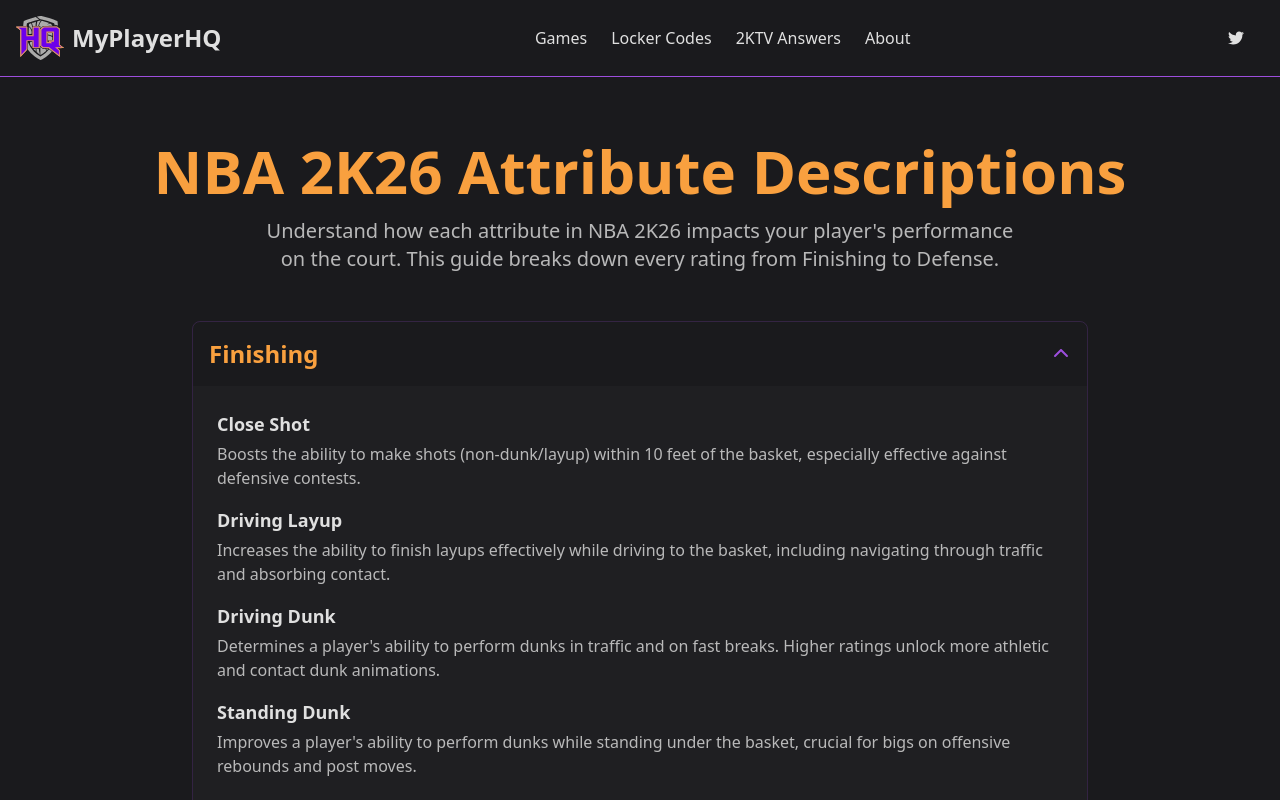
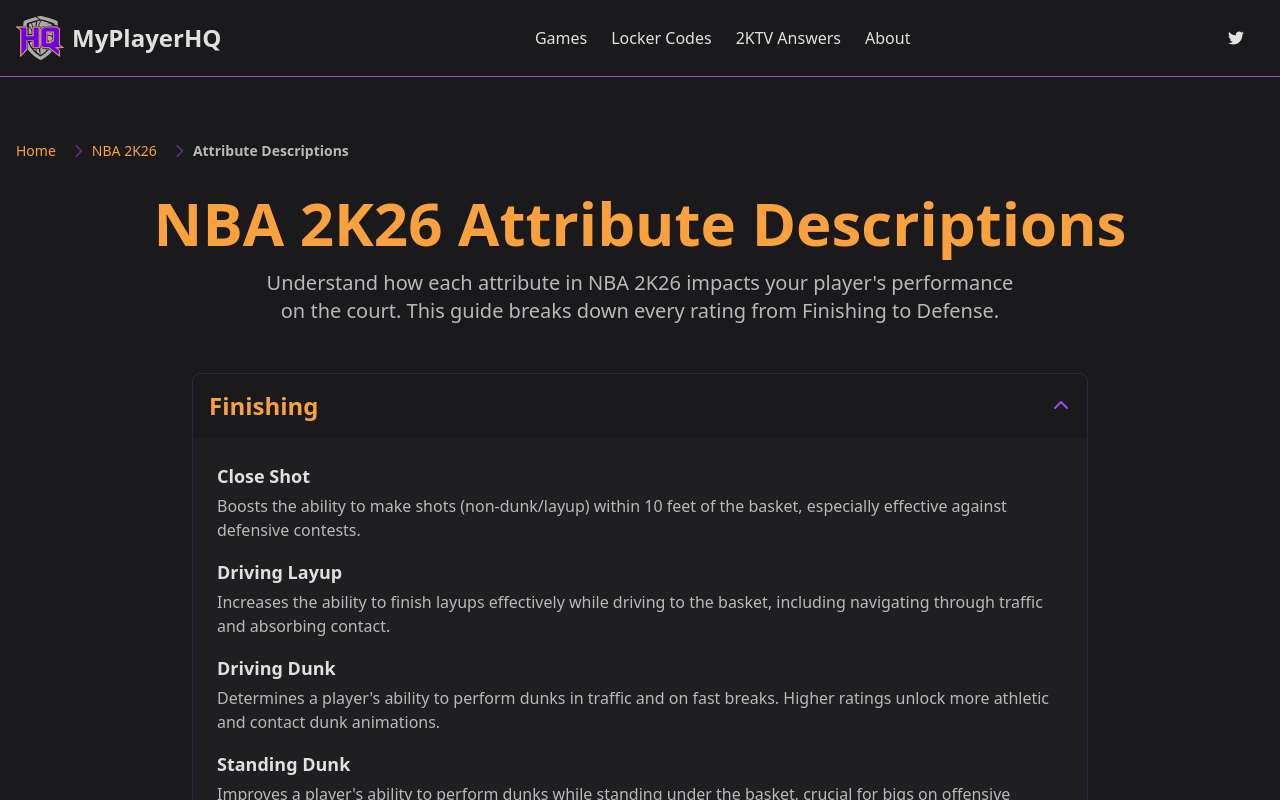
Before and after one commit to OneBuffaloLabs/myplayer-hq, a Next.js app: page /games/nba-2k26/attribute-descriptions in a window 1280 px wide. Shown: the top 800 px of the page. Built offline with nearby package versions, Linux system fonts and the light colour scheme.

Commit message:
[Issue-14] Added breadcrumbs

```diff
--- /dev/null
+++ b/src/app/games/nba-2k26/attribute-descriptions/layout.tsx
@@ -0,0 +1,13 @@
+import { Metadata } from 'next';
+import { generateMetadata } from '@/utils/metadata';
+
+export const metadata: Metadata = generateMetadata({
+  title: 'NBA 2K26 Attribute Descriptions',
+  description:
+    "Understand how each attribute in NBA 2K26 impacts your player's performance on the court. This guide breaks down every rating from Finishing to Defense.",
+  urlPath: '/games/nba-2k26/attribute-descriptions',
+});
+
+export default function AttributeDescriptionsLayout({ children }: { children: React.ReactNode }) {
+  return <>{children}</>;
+}
--- a/src/app/games/nba-2k26/attribute-descriptions/page.tsx
+++ b/src/app/games/nba-2k26/attribute-descriptions/page.tsx
@@ -4,6 +4,7 @@ import { useState } from 'react';
 import { FontAwesomeIcon } from '@fortawesome/react-fontawesome';
 import { faChevronDown, faChevronUp } from '@fortawesome/free-solid-svg-icons';
 import attributeData from '@/data/games/nba-2k26/attributes.json';
+import { Breadcrumbs } from '@/components/Breadcrumbs';
 
 type Attribute = {
   name: string;
@@ -14,6 +15,12 @@ type AttributeCategory = {
   category: string;
   attributes: Attribute[];
 };
+
+const breadcrumbItems = [
+  { label: 'Home', href: '/' },
+  { label: 'NBA 2K26', href: '/games/nba-2k26' },
+  { label: 'Attribute Descriptions', href: '/games/nba-2k26/attribute-descriptions' },
+];
 
 const AttributeAccordionItem = ({ category, attributes }: AttributeCategory) => {
   const [isOpen, setIsOpen] = useState(true); // Default to open for better initial visibility
@@ -57,6 +64,7 @@ export default function AttributeDescriptionsPage() {
   return (
     <main className="bg-background text-text">
       <div className="container mx-auto px-4 py-16">
+        <Breadcrumbs items={breadcrumbItems} />
         <header className="text-center mb-12">
           <h1 className="text-4xl md:text-6xl font-bold text-primary">
             NBA 2K26 Attribute Descriptions
--- a/src/app/games/nba-2k26/page.tsx
+++ b/src/app/games/nba-2k26/page.tsx
@@ -42,7 +42,6 @@ const featureCards: {
     title: 'Attribute Descriptions',
     description: 'Understand what every in-game attribute does and how it impacts gameplay.',
     href: '/games/nba-2k26/attribute-descriptions',
-    isComingSoon: true,
   },
   {
     icon: faGem,
--- /dev/null
+++ b/src/components/Breadcrumbs.tsx
@@ -0,0 +1,45 @@
+import Link from 'next/link';
+import { FontAwesomeIcon } from '@fortawesome/react-fontawesome';
+import { faChevronRight } from '@fortawesome/free-solid-svg-icons';
+
+type BreadcrumbItem = {
+  label: string;
+  href: string;
+};
+
+type BreadcrumbsProps = {
+  items: BreadcrumbItem[];
+};
+
+export const Breadcrumbs = ({ items }: BreadcrumbsProps) => {
+  return (
+    <nav aria-label="Breadcrumb" className="mb-8">
+      <ol className="flex items-center space-x-2 text-sm">
+        {items.map((item, index) => (
+          <li key={item.href} className="flex items-center">
+            {index > 0 && (
+              <FontAwesomeIcon
+                icon={faChevronRight}
+                className="h-3 w-3 text-accent/50 mx-2"
+                aria-hidden="true"
+              />
+            )}
+            <Link
+              href={item.href}
+              className={`
+                ${
+                  index === items.length - 1
+                    ? 'text-text/80 font-semibold'
+                    : 'text-primary hover:text-accent'
+                }
+                transition-colors duration-300
+              `}
+              aria-current={index === items.length - 1 ? 'page' : undefined}>
+              {item.label}
+            </Link>
+          </li>
+        ))}
+      </ol>
+    </nav>
+  );
+};
```
